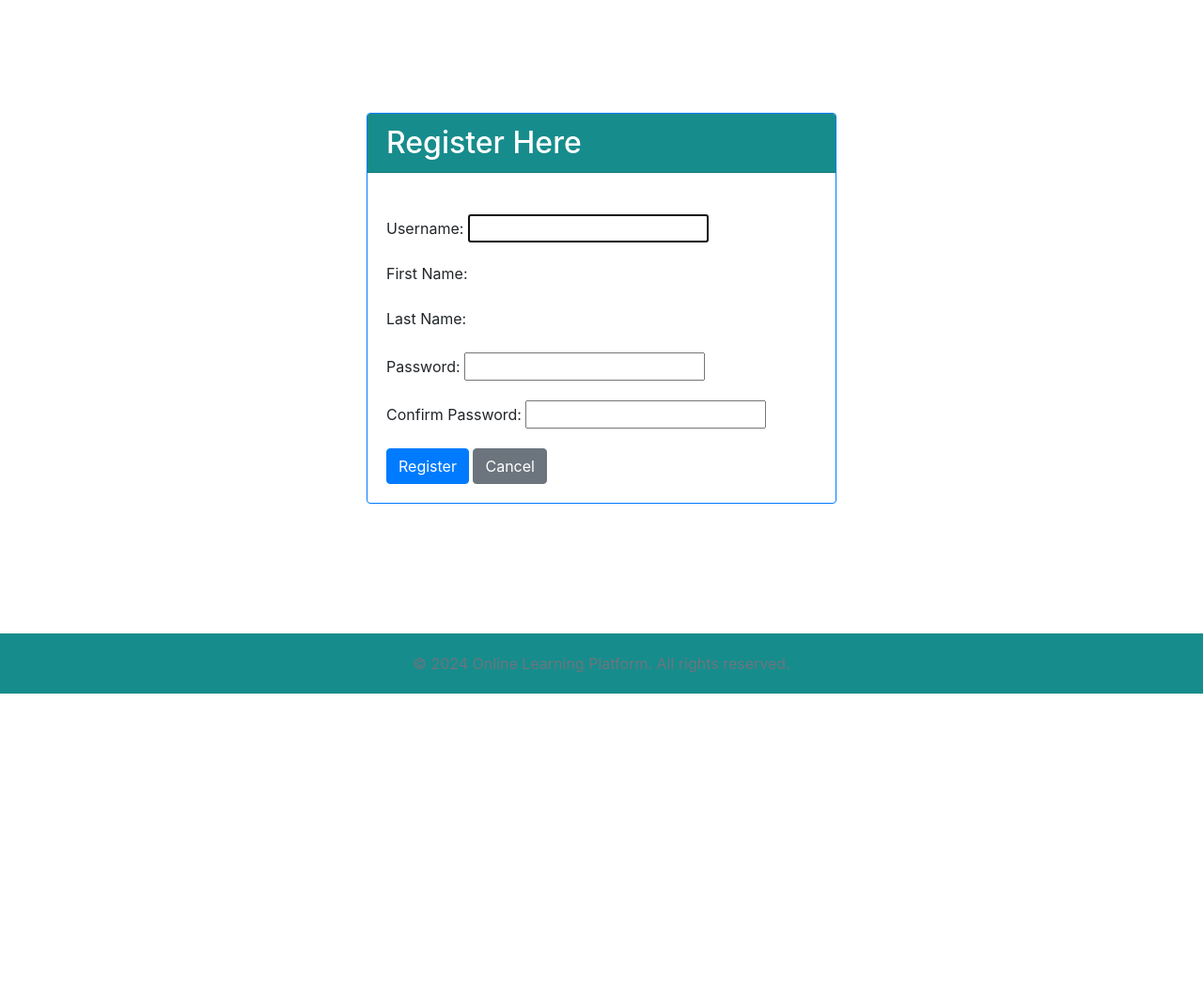
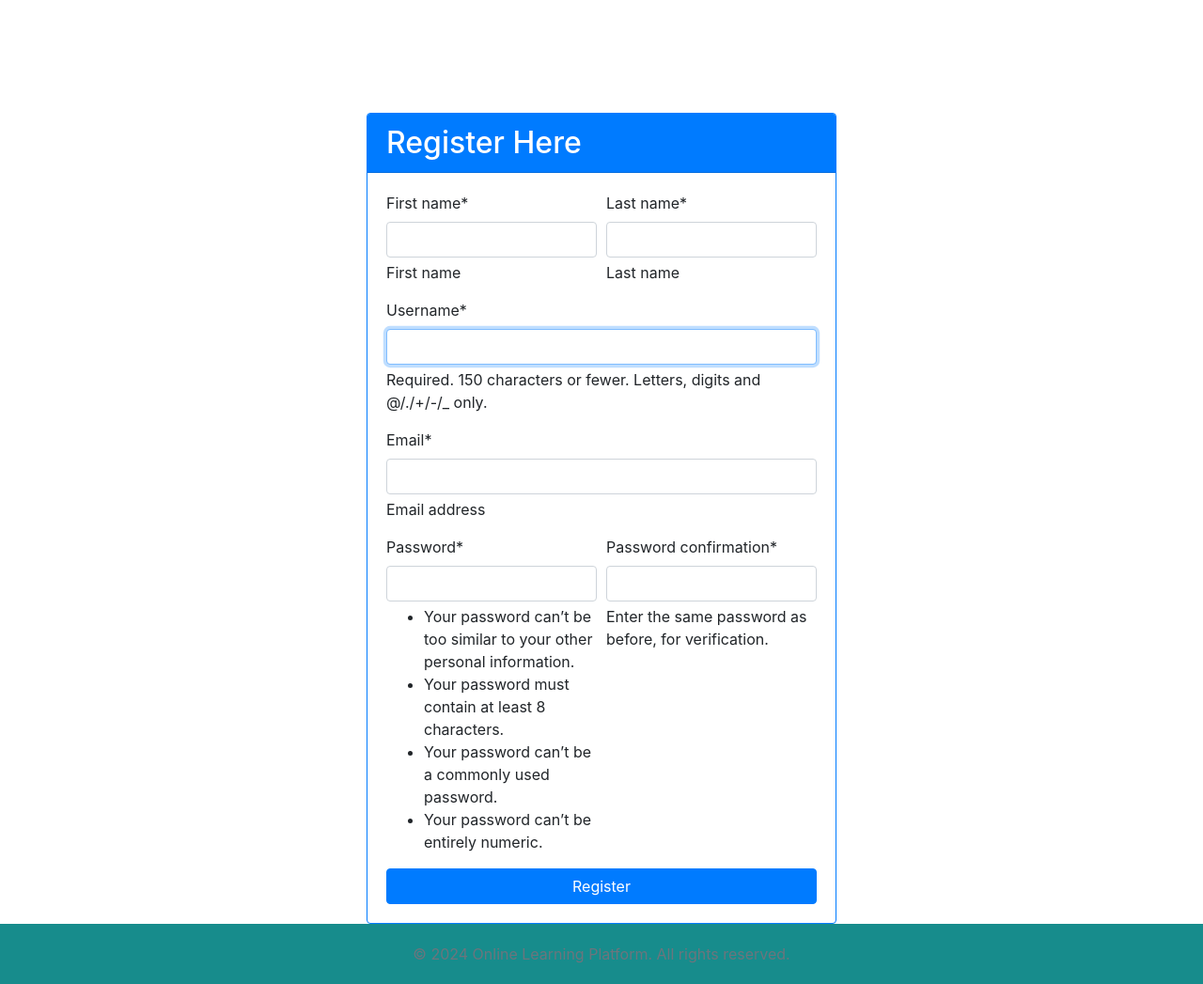
Before and after one commit to vinisha77/OnlineLearningPlatform, a Django app: page /user_register/ in a window 1280 px wide. Shown: the part 62-1109 px from the top of the page at 94% size. Before the commit the page ends 800 px from the top, so only its background shows below. Run offline with Django 5.2, Linux system fonts and the light colour scheme; some libraries are stand-ins or nearby versions.

Commit message:
Crispy Form Added For Registration Utility

```diff
--- a/OnlinePlatform/settings.py
+++ b/OnlinePlatform/settings.py
@@ -46,8 +46,12 @@ INSTALLED_APPS = [
     'CourseApp',
     'UserApp',
     'ckeditor',
+    'crispy_forms',
+    'crispy_bootstrap5',  # Add this line
 
 ]
+CRISPY_ALLOWED_TEMPLATE_PACKS = 'bootstrap, bootstrap4, bootstrap5'
+CRISPY_TEMPLATE_PACK = 'bootstrap5'
 
 MIDDLEWARE = [
     'django.middleware.security.SecurityMiddleware',
--- /dev/null
+++ b/UserApp/forms.py
@@ -0,0 +1,34 @@
+from django import forms
+from django.contrib.auth.forms import UserCreationForm
+from django.contrib.auth.models import User
+from crispy_forms.helper import FormHelper
+from crispy_forms.layout import Layout, Submit, Row, Column
+
+class CustomUserCreationForm(UserCreationForm):
+    first_name = forms.CharField(max_length=30, required=True, help_text='First name')
+    last_name = forms.CharField(max_length=30, required=True, help_text='Last name')
+    email = forms.EmailField(max_length=254, required=True, help_text='Email address')
+
+    class Meta:
+        model = User
+        fields = ('username', 'first_name', 'last_name', 'email', 'password1', 'password2')
+
+    def __init__(self, *args, **kwargs):
+        super().__init__(*args, **kwargs)
+        self.helper = FormHelper()
+        self.helper.form_method = 'post'
+        self.helper.layout = Layout(
+            Row(
+                Column('first_name', css_class='form-group col-md-6 mb-0'),
+                Column('last_name', css_class='form-group col-md-6 mb-0'),
+                css_class='form-row'
+            ),
+            'username',
+            'email',
+            Row(
+                Column('password1', css_class='form-group col-md-6 mb-0'),
+                Column('password2', css_class='form-group col-md-6 mb-0'),
+                css_class='form-row'
+            ),
+            Submit('submit', 'Register', css_class='btn btn-primary btn-block')
+        )
--- a/UserApp/templates/UserApp/registration.html
+++ b/UserApp/templates/UserApp/registration.html
@@ -1,75 +1,21 @@
 {% extends "base.html" %}
+{% load crispy_forms_tags %}
 
 {% block title %}Register{% endblock %}
 
 {% block content %}
 <div class="container mt-5">
     <div class="card border-primary">
-        <div class="card-header" style="background-color: #178C8C; color: white;">
-            <h2 class="card-title mb-0">Register Here</h2>
+        <div class="card-header bg-primary text-white">
+            <h2 class="card-title mb-0" >Register Here</h2>
         </div>
         <div class="card-body">
-            <form method="post" class="mt-4">
+            <form method="post">
                 {% csrf_token %}
-                {{ form.non_field_errors }}
-                <div class="mb-3">
-                    <label for="{{ form.username.id_for_label }}" class="form-label">Username:</label>
-                    {{ form.username }}
-                    {% if form.username.errors %}
-                        <small class="form-text text-danger">
-                            {% for error in form.username.errors %}
-                                {{ error }}
-                            {% endfor %}
-                        </small>
-                    {% endif %}
-                </div>
-                <div class="mb-3">
-                    <label for="{{ form.first_name.id_for_label }}" class="form-label">First Name:</label>
-                    {{ form.first_name }}
-                    {% if form.first_name.errors %}
-                        <small class="form-text text-danger">
-                            {% for error in form.first_name.errors %}
-                                {{ error }}
-                            {% endfor %}
-                        </small>
-                    {% endif %}
-                </div>
-                <div class="mb-3">
-                    <label for="{{ form.last_name.id_for_label }}" class="form-label">Last Name:</label>
-                    {{ form.last_name }}
-                    {% if form.last_name.errors %}
-                        <small class="form-text text-danger">
-                            {% for error in form.last_name.errors %}
-                                {{ error }}
-                            {% endfor %}
-                        </small>
-                    {% endif %}
-                </div>
-                <div class="mb-3">
-                    <label for="{{ form.password1.id_for_label }}" class="form-label">Password:</label>
-                    {{ form.password1 }}
-                    {% if form.password1.errors %}
-                        <small class="form-text text-danger">
-                            {% for error in form.password1.errors %}
-                                {{ error }}
-                            {% endfor %}
-                        </small>
-                    {% endif %}
-                </div>
-                <div class="mb-3">
-                    <label for="{{ form.password2.id_for_label }}" class="form-label">Confirm Password:</label>
-                    {{ form.password2 }}
-                    {% if form.password2.errors %}
-                        <small class="form-text text-danger">
-                            {% for error in form.password2.errors %}
-                                {{ error }}
-                            {% endfor %}
-                        </small>
-                    {% endif %}
-                </div>
+                {% crispy form %}
                 <div class="d-grid gap-2">
-                    <button type="submit" class="btn btn-primary">Register</button>
-                    <a href="{% url 'user_login' %}" class="btn btn-secondary">Cancel</a>
+                    <!--<button type="submit" style="background-color: #178C8C; color: white;" class="btn btn-primary">Register</button>-->
+                    <!--<a href="{% url 'course_list' %}" class="btn btn-secondary">Cancel</a>-->
                 </div>
             </form>
         </div>
--- a/UserApp/views.py
+++ b/UserApp/views.py
@@ -7,7 +7,7 @@ from django.http import JsonResponse
 from django.urls import reverse
 from django.contrib.auth.forms import UserCreationForm
 from django.contrib import messages
-
+from .forms import CustomUserCreationForm
 # Create your views here.
 
 def home(request):
@@ -25,15 +25,14 @@ def user_logout(request):
 
 def user_register(request):
     if request.method == 'POST':
-        form = UserCreationForm(request.POST)
+        form = CustomUserCreationForm(request.POST)
         if form.is_valid():
             form.save()
             messages.success(request, 'Account created successfully! You can now log in.')
-            return redirect('user_login')
+            return redirect('course_list')  # Assuming 'course_list' is the name of the URL for the course list page
     else:
-        form = UserCreationForm()
+        form = CustomUserCreationForm()
     return render(request, 'UserApp/registration.html', {'form': form})
-
 
 def search_courses(request):
     pass
```
Also changed, not shown: db.sqlite3.
